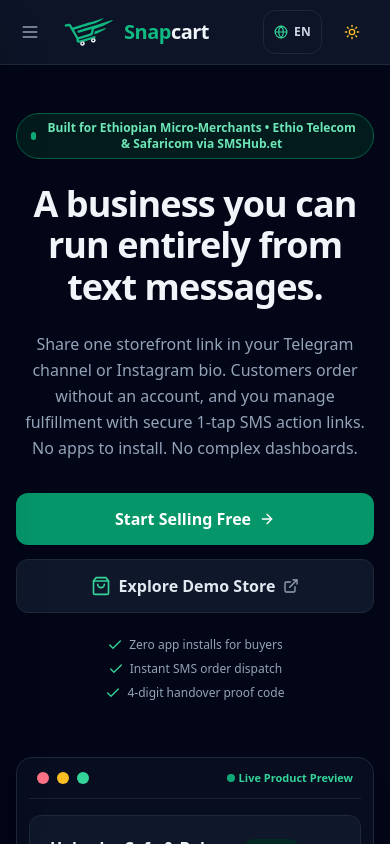
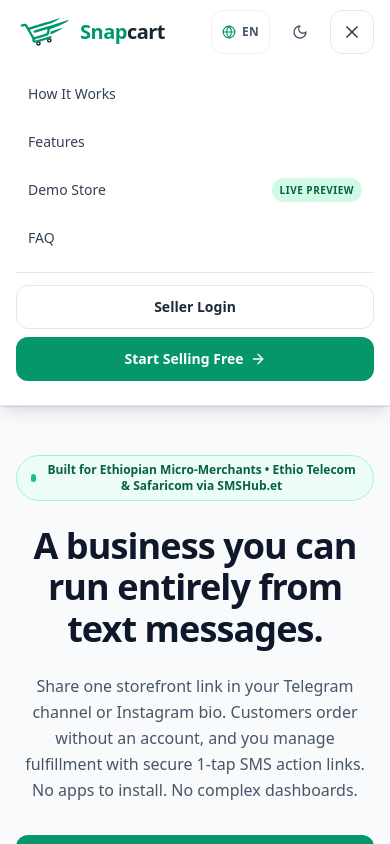
Before and after one commit to Lavelle-Labs-org/SnapCart, a Next.js app in the folder apps/web/: page / in a window 390 px wide. Both pictures are taken after a click on the button 352 px from the left and 32 px from the top of the page. Shown: the top 844 px of the page. Built offline with nearby package versions, Linux system fonts and the light colour scheme; no server answers.

Commit message:
style(mobile): place logo on left and hamburger menu on right in dashboard, preserve landing page layout

```diff
--- a/apps/web/src/app/dashboard/dashboard-shell.tsx
+++ b/apps/web/src/app/dashboard/dashboard-shell.tsx
@@ -125,8 +125,8 @@
 
       {/* Mobile Navigation Drawer */}
       <aside
-        className={`fixed inset-y-0 left-0 z-50 w-72 bg-white dark:bg-slate-900 text-slate-800 dark:text-slate-100 flex flex-col justify-between shadow-2xl border-r border-slate-200 dark:border-slate-800 transition-transform duration-300 ease-in-out md:hidden ${
-          isMobileOpen ? "translate-x-0" : "-translate-x-full"
+        className={`fixed inset-y-0 right-0 z-50 w-72 bg-white dark:bg-slate-900 text-slate-800 dark:text-slate-100 flex flex-col justify-between shadow-2xl border-l border-slate-200 dark:border-slate-800 transition-transform duration-300 ease-in-out md:hidden ${
+          isMobileOpen ? "translate-x-0" : "translate-x-full"
         }`}
         aria-label="Mobile navigation"
       >
@@ -298,15 +298,7 @@
       <div className="flex-1 flex flex-col min-w-0">
         {/* Mobile App Bar */}
         <div className="md:hidden bg-white dark:bg-slate-900 text-slate-900 dark:text-slate-100 px-4 py-3 flex items-center justify-between border-b border-slate-200 dark:border-slate-800 sticky top-0 z-30 shadow-xs">
-          <div className="flex items-center space-x-3 min-w-0">
-            <button
-              type="button"
-              onClick={() => setIsMobileOpen(true)}
-              className="p-2 -ml-2 rounded-xl text-slate-600 dark:text-slate-400 hover:text-slate-900 dark:hover:text-slate-100 hover:bg-slate-100 dark:hover:bg-slate-800 transition min-h-touch min-w-touch flex items-center justify-center focus-visible:ring-2 focus-visible:ring-emerald-500"
-              aria-label="Open navigation menu"
-            >
-              <Menu className="w-5 h-5" />
-            </button>
+          {/* Left: Brand Logo & Store Info */}
           <div className="flex items-center space-x-3 min-w-0">
             <SnapcartIcon size="md" className="flex-shrink-0" />
             <div className="min-w-0 flex-1">
@@ -318,8 +310,9 @@
               </span>
             </div>
           </div>
-          </div>
-          <div className="flex items-center space-x-2">
+
+          {/* Right: Controls & Hamburger Menu */}
+          <div className="flex items-center space-x-2 flex-shrink-0">
             <LanguageToggle />
             {seller?.slug && (
               <a
@@ -331,6 +324,14 @@
                 {t.dashboard.switchStore}
               </a>
             )}
+            <button
+              type="button"
+              onClick={() => setIsMobileOpen(true)}
+              className="p-2 -mr-2 rounded-xl text-slate-600 dark:text-slate-400 hover:text-slate-900 dark:hover:text-slate-100 hover:bg-slate-100 dark:hover:bg-slate-800 transition min-h-touch min-w-touch flex items-center justify-center focus-visible:ring-2 focus-visible:ring-emerald-500"
+              aria-label="Open navigation menu"
+            >
+              <Menu className="w-5 h-5" />
+            </button>
           </div>
         </div>
 
--- a/apps/web/src/app/landing-client.tsx
+++ b/apps/web/src/app/landing-client.tsx
@@ -14,8 +14,6 @@
   Store,
   Clock,
   Sparkles,
-  Zap,
-  HelpCircle,
   ChevronDown,
   ExternalLink,
   Lock,
@@ -79,124 +77,10 @@
 
   return (
     <div className="min-h-screen bg-slate-50 dark:bg-slate-950 flex flex-col justify-between transition-colors duration-200">
-      {/* Mobile Drawer Backdrop */}
-      {isMobileMenuOpen && (
-        <div
-          role="button"
-          tabIndex={0}
-          aria-label="Close navigation overlay"
-          className="fixed inset-0 bg-slate-900/40 backdrop-blur-xs z-50 md:hidden transition-opacity"
-          onClick={() => setIsMobileMenuOpen(false)}
-          onKeyDown={(e) => {
-            if (e.key === "Escape" || e.key === "Enter") setIsMobileMenuOpen(false);
-          }}
-        />
-      )}
-
-      {/* Mobile Navigation Drawer (Slides from Left, identical to Dashboard) */}
-      <aside
-        className={`fixed inset-y-0 left-0 z-50 w-72 bg-white dark:bg-slate-900 text-slate-800 dark:text-slate-100 flex flex-col justify-between shadow-2xl border-r border-slate-200 dark:border-slate-800 transition-transform duration-300 ease-in-out md:hidden ${
-          isMobileMenuOpen ? "translate-x-0" : "-translate-x-full"
-        }`}
-        aria-label="Mobile navigation"
-      >
-        <div>
-          {/* Drawer Header */}
-          <div className="p-4 border-b border-slate-100 dark:border-slate-800 flex items-center justify-between">
-            <Link
-              href="/"
-              onClick={() => setIsMobileMenuOpen(false)}
-              className="flex items-center space-x-2.5"
-              aria-label="Snapcart Home"
-            >
-              <SnapcartLogo variant="horizontal" size="md" />
-            </Link>
-            <button
-              type="button"
-              onClick={() => setIsMobileMenuOpen(false)}
-              className="p-2 rounded-xl text-slate-400 hover:text-slate-700 dark:hover:text-slate-200 hover:bg-slate-100 dark:hover:bg-slate-800 transition min-h-touch min-w-touch flex items-center justify-center focus-visible:ring-2 focus-visible:ring-emerald-500"
-              aria-label="Close navigation menu"
-            >
-              <X className="w-5 h-5" />
-            </button>
-          </div>
-
-          {/* Drawer Links */}
-          <nav className="p-3 space-y-1">
-            <a
-              href="#how-it-works"
-              onClick={() => setIsMobileMenuOpen(false)}
-              className="flex items-center space-x-3 px-3.5 py-3 rounded-xl text-sm font-medium text-slate-600 dark:text-slate-400 hover:text-slate-900 dark:hover:text-slate-100 hover:bg-slate-100 dark:hover:bg-slate-800 transition min-h-touch"
-            >
-              <Sparkles className="w-5 h-5 flex-shrink-0 text-slate-400" />
-              <span>{isAmharic ? t.landing.howItWorksNav : "How It Works"}</span>
-            </a>
-            <a
-              href="#features"
-              onClick={() => setIsMobileMenuOpen(false)}
-              className="flex items-center space-x-3 px-3.5 py-3 rounded-xl text-sm font-medium text-slate-600 dark:text-slate-400 hover:text-slate-900 dark:hover:text-slate-100 hover:bg-slate-100 dark:hover:bg-slate-800 transition min-h-touch"
-            >
-              <Zap className="w-5 h-5 flex-shrink-0 text-slate-400" />
-              <span>{isAmharic ? t.landing.featuresNav : "Features"}</span>
-            </a>
-            <Link
-              href="/s/habesha-cafe"
-              onClick={() => setIsMobileMenuOpen(false)}
-              className="flex items-center justify-between px-3.5 py-3 rounded-xl text-sm font-medium text-slate-600 dark:text-slate-400 hover:text-slate-900 dark:hover:text-slate-100 hover:bg-slate-100 dark:hover:bg-slate-800 transition min-h-touch"
-            >
-              <div className="flex items-center space-x-3">
-                <ShoppingBag className="w-5 h-5 flex-shrink-0 text-slate-400" />
-                <span>{isAmharic ? t.landing.demoStoreNav : "Demo Store"}</span>
-              </div>
-              <span className="text-[10px] font-semibold uppercase tracking-wider px-2 py-0.5 rounded-full bg-emerald-100 dark:bg-emerald-950/80 text-emerald-800 dark:text-emerald-300">
-                {isAmharic ? t.landing.mobileLivePreview : "Live Preview"}
-              </span>
-            </Link>
-            <a
-              href="#faq"
-              onClick={() => setIsMobileMenuOpen(false)}
-              className="flex items-center space-x-3 px-3.5 py-3 rounded-xl text-sm font-medium text-slate-600 dark:text-slate-400 hover:text-slate-900 dark:hover:text-slate-100 hover:bg-slate-100 dark:hover:bg-slate-800 transition min-h-touch"
-            >
-              <HelpCircle className="w-5 h-5 flex-shrink-0 text-slate-400" />
-              <span>{isAmharic ? t.landing.faqNav : "FAQ"}</span>
-            </a>
-          </nav>
-        </div>
-
-        {/* Drawer Footer Actions */}
-        <div className="p-4 border-t border-slate-100 dark:border-slate-800 space-y-2.5">
-          <Link
-            href="/login"
-            onClick={() => setIsMobileMenuOpen(false)}
-            className="w-full text-center text-sm font-semibold border border-slate-200 dark:border-slate-800 text-slate-800 dark:text-slate-200 px-4 py-3 rounded-xl hover:bg-slate-100 dark:hover:bg-slate-800 transition min-h-touch flex items-center justify-center"
-          >
-            {isAmharic ? t.landing.signInBtn : "Seller Login"}
-          </Link>
-          <Link
-            href="/signup"
-            onClick={() => setIsMobileMenuOpen(false)}
-            className="w-full text-center text-sm font-semibold bg-emerald-600 hover:bg-emerald-700 active:bg-emerald-800 text-white px-4 py-3 rounded-xl transition shadow-xs min-h-touch flex items-center justify-center gap-1.5"
-          >
-            <span>{isAmharic ? t.landing.heroCtaPrimary : "Start Selling Free"}</span>
-            <ArrowRight className="w-4 h-4" />
-          </Link>
-        </div>
-      </aside>
-
       {/* 1. Navbar */}
-      <header className="border-b border-slate-200 dark:border-slate-800 bg-white/90 dark:bg-slate-900/90 backdrop-blur-md sticky top-0 z-40">
+      <header className="border-b border-slate-200 dark:border-slate-800 bg-white/90 dark:bg-slate-900/90 backdrop-blur-md sticky top-0 z-50">
         <div className="max-w-6xl mx-auto px-4 sm:px-6 h-16 flex items-center justify-between">
-          {/* Brand Logo & Mobile Menu Hamburger (Left-aligned like Dashboard) */}
-          <div className="flex items-center space-x-2 sm:space-x-3">
-            <button
-              type="button"
-              onClick={() => setIsMobileMenuOpen(true)}
-              className="md:hidden p-2 -ml-2 rounded-xl text-slate-600 dark:text-slate-400 hover:text-slate-900 dark:hover:text-slate-100 hover:bg-slate-100 dark:hover:bg-slate-800 transition min-h-touch min-w-touch flex items-center justify-center focus-visible:ring-2 focus-visible:ring-emerald-500"
-              aria-label="Open navigation menu"
-              aria-expanded={isMobileMenuOpen}
-            >
-              <Menu className="w-5 h-5" />
-            </button>
+          {/* Brand Logo */}
           <Link
             href="/"
             className="flex items-center space-x-2.5 group focus-visible:outline-none focus-visible:ring-2 focus-visible:ring-emerald-500 rounded-lg p-1"
@@ -204,7 +88,6 @@
           >
             <SnapcartLogo variant="horizontal" size="md" />
           </Link>
-          </div>
 
           {/* Desktop Navigation Links */}
           <nav className="hidden md:flex items-center space-x-1 lg:space-x-2 text-sm font-medium text-slate-600 dark:text-slate-300">
@@ -256,12 +139,78 @@
             </Link>
           </div>
 
-          {/* Mobile Right Controls: Language Toggle & Theme Toggle */}
+          {/* Mobile Right Controls: Theme Toggle, Language Toggle & Hamburger */}
           <div className="flex items-center space-x-2 md:hidden">
             <LanguageToggle />
             <ThemeToggle />
+            <button
+              type="button"
+              onClick={() => setIsMobileMenuOpen((prev) => !prev)}
+              className="p-2.5 rounded-xl border border-slate-200 dark:border-slate-800 text-slate-700 dark:text-slate-300 hover:bg-slate-100 dark:hover:bg-slate-800 transition min-h-[44px] min-w-[44px] flex items-center justify-center focus-visible:ring-2 focus-visible:ring-emerald-500"
+              aria-label={isMobileMenuOpen ? "Close navigation menu" : "Open navigation menu"}
+              aria-expanded={isMobileMenuOpen}
+            >
+              {isMobileMenuOpen ? <X className="w-5 h-5" /> : <Menu className="w-5 h-5" />}
+            </button>
           </div>
         </div>
+
+        {/* Mobile Dropdown Menu Drawer */}
+        {isMobileMenuOpen && (
+          <div className="md:hidden border-b border-slate-200 dark:border-slate-800 bg-white dark:bg-slate-900 px-4 pt-2 pb-6 space-y-3 shadow-lg">
+            <nav className="flex flex-col space-y-1 text-sm font-medium text-slate-700 dark:text-slate-200">
+              <a
+                href="#how-it-works"
+                onClick={closeMobileMenu}
+                className="px-3 py-2.5 rounded-lg hover:bg-slate-100 dark:hover:bg-slate-800 transition min-h-[44px] flex items-center"
+              >
+                {isAmharic ? t.landing.howItWorksNav : "How It Works"}
+              </a>
+              <a
+                href="#features"
+                onClick={closeMobileMenu}
+                className="px-3 py-2.5 rounded-lg hover:bg-slate-100 dark:hover:bg-slate-800 transition min-h-[44px] flex items-center"
+              >
+                {isAmharic ? t.landing.featuresNav : "Features"}
+              </a>
+              <Link
+                href="/s/habesha-cafe"
+                onClick={closeMobileMenu}
+                className="px-3 py-2.5 rounded-lg hover:bg-slate-100 dark:hover:bg-slate-800 transition min-h-[44px] flex items-center justify-between"
+              >
+                <span>{isAmharic ? t.landing.demoStoreNav : "Demo Store"}</span>
+                <span className="text-[10px] font-semibold uppercase tracking-wider px-2 py-0.5 rounded-full bg-emerald-100 dark:bg-emerald-950/80 text-emerald-800 dark:text-emerald-300">
+                  {isAmharic ? t.landing.mobileLivePreview : "Live Preview"}
+                </span>
+              </Link>
+              <a
+                href="#faq"
+                onClick={closeMobileMenu}
+                className="px-3 py-2.5 rounded-lg hover:bg-slate-100 dark:hover:bg-slate-800 transition min-h-[44px] flex items-center"
+              >
+                {isAmharic ? t.landing.faqNav : "FAQ"}
+              </a>
+            </nav>
+
+            <div className="pt-3 border-t border-slate-200 dark:border-slate-800 flex flex-col gap-2">
+              <Link
+                href="/login"
+                onClick={closeMobileMenu}
+                className="w-full text-center text-sm font-semibold border border-slate-200 dark:border-slate-800 text-slate-800 dark:text-slate-200 px-4 py-2.5 rounded-xl hover:bg-slate-100 dark:hover:bg-slate-800 transition min-h-[44px] flex items-center justify-center"
+              >
+                {isAmharic ? t.landing.signInBtn : "Seller Login"}
+              </Link>
+              <Link
+                href="/signup"
+                onClick={closeMobileMenu}
+                className="w-full text-center text-sm font-semibold bg-emerald-600 hover:bg-emerald-700 text-white px-4 py-2.5 rounded-xl transition shadow-xs min-h-[44px] flex items-center justify-center gap-1.5"
+              >
+                <span>{isAmharic ? t.landing.heroCtaPrimary : "Start Selling Free"}</span>
+                <ArrowRight className="w-4 h-4" />
+              </Link>
+            </div>
+          </div>
+        )}
       </header>
 
       {/* Main Content Area */}
```
Lines whose indentation alone changed are shown as unchanged.
